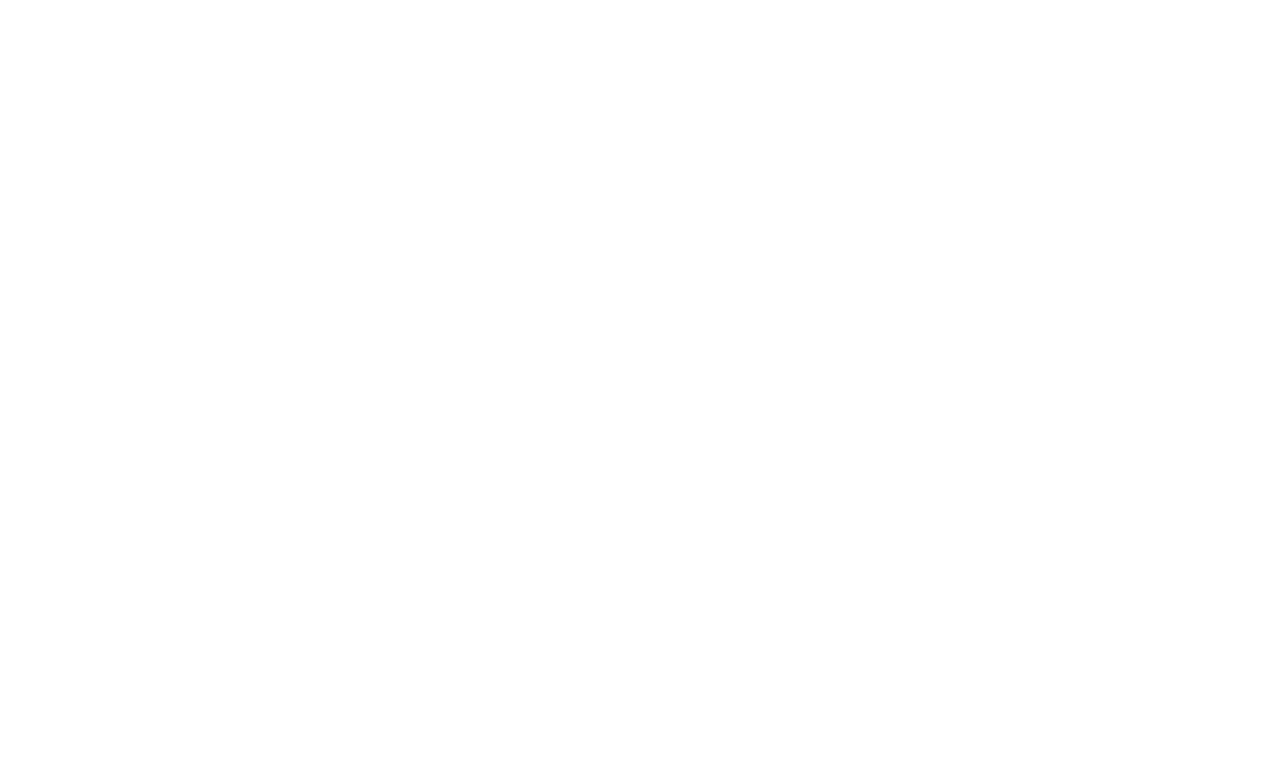
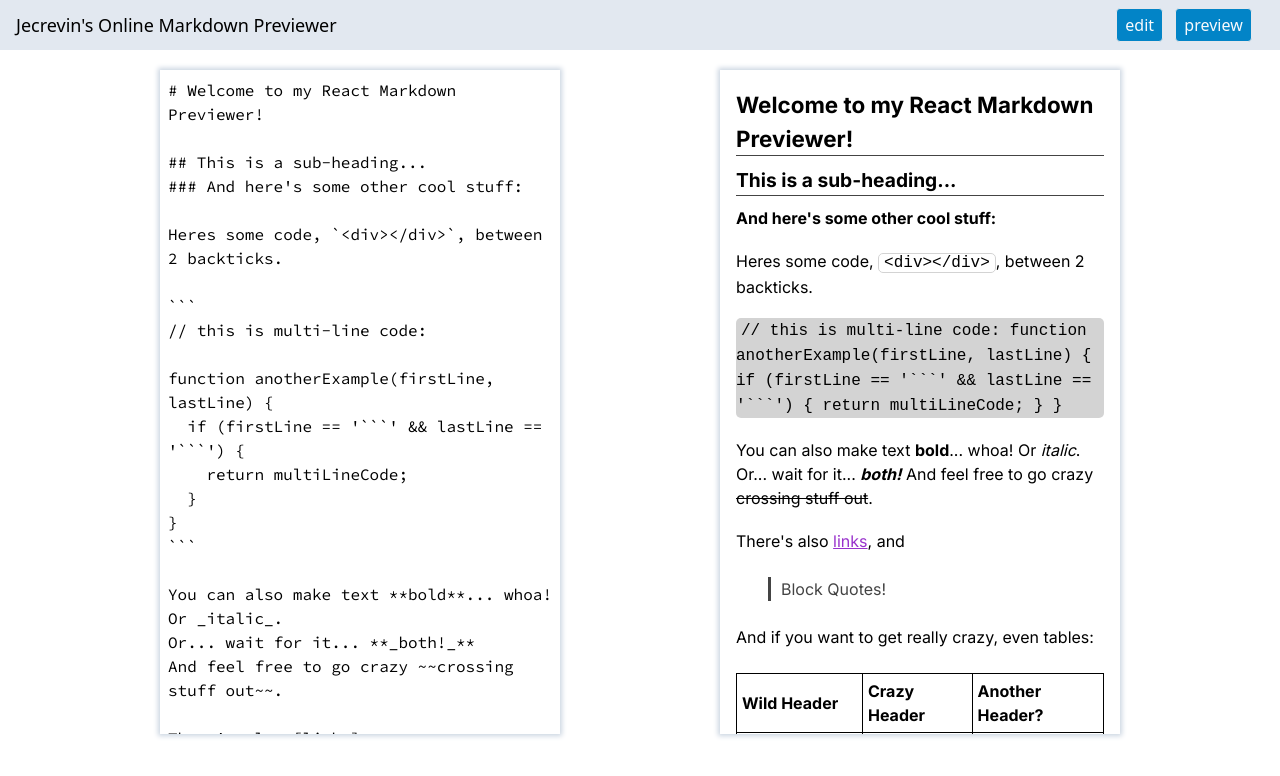
Before and after one commit to Jecrevin/markdown-previewer, a Next.js app: page / in a window 1280 px wide. Shown: the top 776 px of the page. Built offline with nearby package versions, Linux system fonts and the light colour scheme.

Commit message:
complete the project

```diff
--- a/app/globals.css
+++ b/app/globals.css
@@ -1,3 +1,115 @@
 @tailwind base;
 @tailwind components;
 @tailwind utilities;
+
+:root {
+  --code-border-radius: 5px;
+}
+
+#editor,
+#preview {
+  height: 83vh;
+}
+
+#preview h1,
+#preview h2,
+#preview h3,
+#preview h4,
+#preview h5,
+#preview h6 {
+  font-weight: bold;
+  margin: 10px 0;
+}
+
+#preview h1,
+#preview h2 {
+  border-bottom: 1.5px solid #444;
+}
+
+#preview h1 {
+  font-size: 1.4rem;
+}
+
+#preview h2 {
+  font-size: 1.2rem;
+}
+
+#preview pre,
+#preview p {
+  margin: 1.2rem 0;
+}
+
+#preview pre {
+  border-radius: var(--code-border-radius);
+  background-color: lightgray;
+}
+
+#preview code {
+  padding: 0 5px;
+  font-family: 'Courier New', Courier, monospace;
+}
+
+#preview>pre>code {
+  white-space: normal;
+  border-radius: var(--code-border-radius);
+}
+
+#preview>p>code {
+  border: 1px solid lightgray;
+  border-radius: var(--code-border-radius);
+}
+
+#preview blockquote {
+  padding-left: 10px;
+  color: #444;
+  border-left: 3px solid #444;
+}
+
+#preview table,
+#preview ul,
+#preview ol,
+#preview blockquote {
+  margin: 1.5rem 0;
+}
+
+#preview ol {
+  list-style-type: number;
+}
+
+#preview ul,
+#preview ol,
+#preview blockquote {
+  margin-left: 2rem;
+}
+
+#preview th,
+#preview td {
+  text-align: left;
+  padding: 5px;
+  border: 1.5px solid black;
+}
+
+#preview ul {
+  margin-left: 1.5rem;
+}
+
+#preview ul li {
+  list-style-type: square;
+}
+
+#preview>ul>li {
+  list-style: disc;
+}
+
+#preview>ul>li>ul>li {
+  list-style-type: circle;
+}
+
+#preview a {
+  text-decoration: underline;
+  color: darkorchid;
+}
+
+button {
+  background-color: #0284c7;
+}
--- a/app/layout.tsx
+++ b/app/layout.tsx
@@ -6,8 +6,8 @@
 const inter = Inter({ subsets: ['latin'] })
 
 export const metadata: Metadata = {
-  title: 'Create Next App',
-  description: 'Generated by create next app'
+  title: 'Jecrevin: Markdown Previewer',
+  description: 'An Online Markdown Previewer'
 }
 
 export default function RootLayout ({ children }: {
--- a/app/page.tsx
+++ b/app/page.tsx
@@ -1,8 +1,118 @@
-import React from 'react'
+'use client'
+
+import Editor from '@/components/editor'
+import EditorButton from '@/components/editorButton'
+import Preview from '@/components/preview'
+import PreviewButton from '@/components/previewButton'
+import { marked } from 'marked'
+import React, { type FormEvent, useState } from 'react'
 
 export default function Home (): React.JSX.Element {
+  const [showEditor, setShowEditor] = useState(true)
+  const [showPreivew, setShowPreview] = useState(true)
+  const [markdown, setMarkdown] = useState(initText)
+
+  /**
+   * An general function to handle the click on 'show editor button' and 'show
+   * previewer button'
+   * @param event An event represents mouse click
+   * @param setter the setter which returned by useState()
+   * @param isShow the state represent if show the editor or the previewer
+   */
+  function handleClick (
+    event: FormEvent<HTMLButtonElement>,
+    setter: React.Dispatch<React.SetStateAction<boolean>>,
+    isShow: boolean
+  ): void {
+    setter(!isShow)
+    const target = event.target as HTMLButtonElement
+    target.style.backgroundColor = isShow ? '#9ca3af' : '#0284c7'
+  }
+
   return (
     <main>
+      <div className='w-full h-header px-4 font-sans fixed top-0 flex
+      justify-between items-center bg-slate-200'>
+        <h1 className='text-lg font-medium'>
+          Jecrevin&apos;s Online Markdown Previewer
+        </h1>
+        <div id='main' className='w-40 flex justify-evenly'>
+          <EditorButton isShow = {showEditor}
+          onClick={(e: FormEvent<HTMLButtonElement>) => {
+            handleClick(e, setShowEditor, showEditor)
+          }} />
+          <PreviewButton isShow = {showPreivew}
+          onClick={(e: FormEvent<HTMLButtonElement>) => {
+            handleClick(e, setShowPreview, showPreivew)
+          }} />
+        </div>
+      </div>
+      <div className='mt-hm h-auto flex flex-row justify-evenly'>
+        {
+          showEditor
+            ? (
+              <Editor isShow = {showEditor} content={markdown}
+              width={showPreivew ? '400px' : '700px'}
+              onInput={(e: FormEvent<HTMLTextAreaElement>) => {
+                setMarkdown((e.target as HTMLInputElement).value)
+              }} />
+              )
+            : (null)
+        }
+        {
+          showPreivew
+            ? (
+              <Preview isShow = {showPreivew} content={marked.parse(markdown)}
+              width={showEditor ? '400px' : '700px'} />
+              )
+            : (null)
+        }
+      </div>
     </main>
   )
 }
+
+const initText = `# Welcome to my React Markdown Previewer!
+
+## This is a sub-heading...
+### And here's some other cool stuff:
+
+Heres some code, \`<div></div>\`, between 2 backticks.
+
+\`\`\`
+// this is multi-line code:
+
+function anotherExample(firstLine, lastLine) {
+  if (firstLine == '\`\`\`' && lastLine == '\`\`\`') {
+    return multiLineCode;
+  }
+}
+\`\`\`
+
+You can also make text **bold**... whoa!
+Or _italic_.
+Or... wait for it... **_both!_**
+And feel free to go crazy ~~crossing stuff out~~.
+
+There's also [links](https://www.freecodecamp.org), and
+> Block Quotes!
+
+And if you want to get really crazy, even tables:
+
+Wild Header | Crazy Header | Another Header?
+------------ | ------------- | -------------
+Your content can | be here, and it | can be here....
+And here. | Okay. | I think we get it.
+
+- And of course there are lists.
+  - Some are bulleted.
+     - With different indentation levels.
+        - That look like this.
+
+
+1. And there are numbered lists too.
+1. Use just 1s if you want!
+1. And last but not least, let's not forget embedded images:
+
+![freeCodeCamp Logo](https://cdn.freecodecamp.org/testable-projects-fcc/images/fcc_secondary.svg)
+`
--- /dev/null
+++ b/components/editor.tsx
@@ -0,0 +1,31 @@
+'use client'
+
+import React, { type FormEventHandler } from 'react'
+import { Source_Code_Pro } from 'next/font/google'
+
+const sourceCodePro = Source_Code_Pro({
+  subsets: ['latin']
+})
+
+export default function Editor (
+  props: {
+    isShow: boolean
+    content: string
+    width: string
+    onInput: FormEventHandler<HTMLTextAreaElement>
+  }
+): React.JSX.Element {
+  return (
+    <>
+    <label htmlFor='editor' className='absolute w-0 h-0 overflow-hidden'>
+      write your markdown here
+    </label>
+    <textarea id='editor' value={props.content} onInput={props.onInput}
+    className={
+      'h-fit p-2 shadow-my shadow-slate-300 resize-none outline-none' +
+      ' ' + sourceCodePro.className
+    }
+    style={{ width: props.width }} />
+    </>
+  )
+}
--- /dev/null
+++ b/components/editorButton.tsx
@@ -0,0 +1,15 @@
+'use client'
+
+import React, { type MouseEventHandler } from 'react'
+
+export default function EditorButton (
+  props: { isShow: boolean, onClick: MouseEventHandler<HTMLButtonElement> }
+): React.JSX.Element {
+  return (
+    <button onClick={props.onClick}
+    className='px-2 py-1 border rounded text-slate-50
+    transition-colors'>
+      edit
+    </button>
+  )
+}
--- /dev/null
+++ b/components/preview.tsx
@@ -0,0 +1,13 @@
+'use client'
+
+import React from 'react'
+
+export default function Preview (
+  props: { isShow: boolean, content: string, width: string }
+): React.JSX.Element {
+  return (
+    <div id='preview' dangerouslySetInnerHTML={{ __html: props.content }}
+    className='py-2 px-4 shadow-my shadow-slate-300 overflow-y-scroll'
+    style={{ width: props.width }} />
+  )
+}
--- /dev/null
+++ b/components/previewButton.tsx
@@ -0,0 +1,15 @@
+'use client'
+
+import React, { type MouseEventHandler } from 'react'
+
+export default function previewButton (
+  props: { isShow: boolean, onClick: MouseEventHandler<HTMLButtonElement> }
+): React.JSX.Element {
+  return (
+    <button onClick={props.onClick}
+    className='px-2 py-1 border rounded  text-slate-50
+    transition-colors'>
+      preview
+    </button>
+  )
+}
--- a/tailwind.config.ts
+++ b/tailwind.config.ts
@@ -6,7 +6,17 @@
     './components/**/*.{js,ts,jsx,tsx,mdx}',
     './app/**/*.{js,ts,jsx,tsx,mdx}'
   ],
-  theme: {},
+  theme: {
+    extend: {
+      spacing: {
+        header: '50px',
+        hm: '70px' /* header margin */
+      },
+      boxShadow: {
+        my: '0 0px 5px 2px'
+      }
+    }
+  },
   plugins: []
 }
 export default config
```
